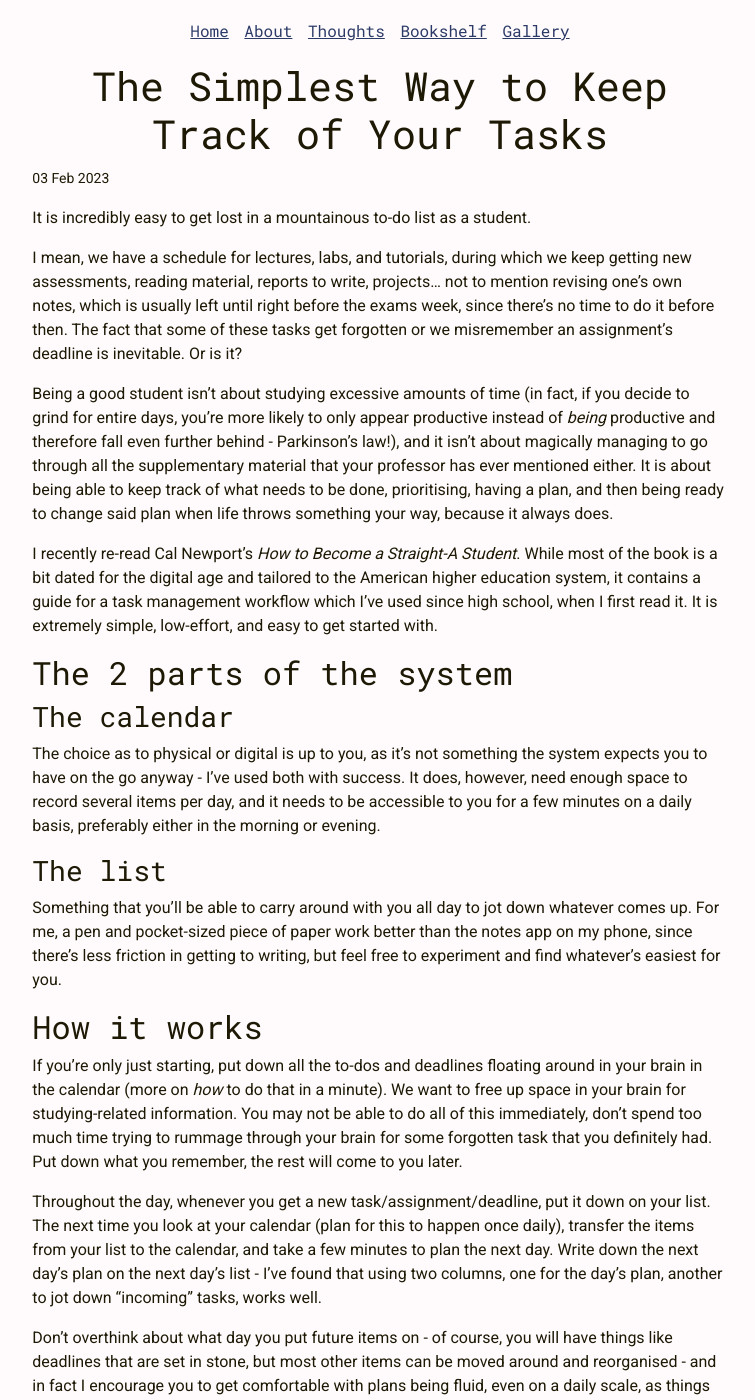
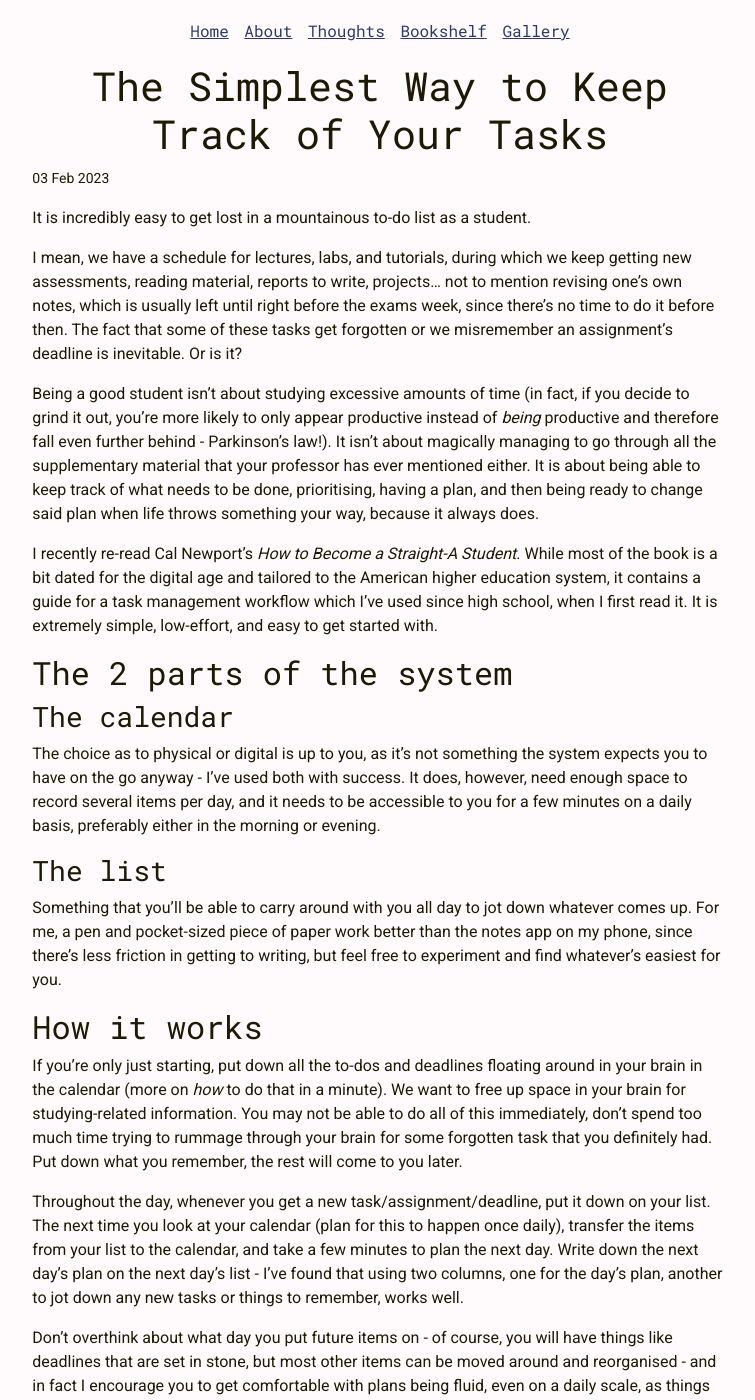
Before and after one commit to mai-soup/mai-soup.github.io, a Jekyll site: the page built from _posts/2023-02-03-task-tracking.md, in a window 1280 px wide and 1400 px high. Shown: the whole window, without its empty margins (260-1015 px from the left). Built offline with Jekyll 4.4.1, drawn with Linux system fonts in a browser that asks for light colours.

Commit message:
add final changes for task tracking post

```diff
--- a/_posts/2023-02-03-task-tracking.md
+++ b/_posts/2023-02-03-task-tracking.md
@@ -7,7 +7,7 @@ It is incredibly easy to get lost in a mountainous to-do list as a student.
 
 I mean, we have a schedule for lectures, labs, and tutorials, during which we keep getting new assessments, reading material, reports to write, projects... not to mention revising one's own notes, which is usually left until right before the exams week, since there's no time to do it before then. The fact that some of these tasks get forgotten or we misremember an assignment's deadline is inevitable. Or is it?
 
-Being a good student isn't about studying excessive amounts of time (in fact, if you decide to grind for entire days, you're more likely to only appear productive instead of _being_ productive and therefore fall even further behind - Parkinson's law!), and it isn't about magically managing to go through all the supplementary material that your professor has ever mentioned either. It is about being able to keep track of what needs to be done, prioritising, having a plan, and then being ready to change said plan when life throws something your way, because it always does.
+Being a good student isn't about studying excessive amounts of time (in fact, if you decide to grind it out, you're more likely to only appear productive instead of _being_ productive and therefore fall even further behind - Parkinson's law!). It isn't about magically managing to go through all the supplementary material that your professor has ever mentioned either. It is about being able to keep track of what needs to be done, prioritising, having a plan, and then being ready to change said plan when life throws something your way, because it always does.
 
 I recently re-read Cal Newport's _How to Become a Straight-A Student_. While most of the book is a bit dated for the digital age and tailored to the American higher education system, it contains a guide for a task management workflow which I've used since high school, when I first read it. It is extremely simple, low-effort, and easy to get started with.
 
@@ -25,7 +25,7 @@ Something that you'll be able to carry around with you all day to jot down whate
 
 If you're only just starting, put down all the to-dos and deadlines floating around in your brain in the calendar (more on _how_ to do that in a minute). We want to free up space in your brain for studying-related information. You may not be able to do all of this immediately, don't spend too much time trying to rummage through your brain for some forgotten task that you definitely had. Put down what you remember, the rest will come to you later.
 
-Throughout the day, whenever you get a new task/assignment/deadline, put it down on your list. The next time you look at your calendar (plan for this to happen once daily), transfer the items from your list to the calendar, and take a few minutes to plan the next day. Write down the next day's plan on the next day's list - I've found that using two columns, one for the day's plan, another to jot down "incoming" tasks, works well.
+Throughout the day, whenever you get a new task/assignment/deadline, put it down on your list. The next time you look at your calendar (plan for this to happen once daily), transfer the items from your list to the calendar, and take a few minutes to plan the next day. Write down the next day's plan on the next day's list - I've found that using two columns, one for the day's plan, another to jot down any new tasks or things to remember, works well.
 
 Don't overthink about what day you put future items on - of course, you will have things like deadlines that are set in stone, but most other items can be moved around and reorganised - and in fact I encourage you to get comfortable with plans being fluid, even on a daily scale, as things tend to come up and change quite often. Don't bother with trying to figure out the "optimal" amount of tasks for a future day either, as plans might change. You'll deal with figuring out how much you can realistically accomplish in the morning of, or the evening before, that day. The rest can be moved, and you shouldn't assume that every hour that looks free now will stay such.
 
```
